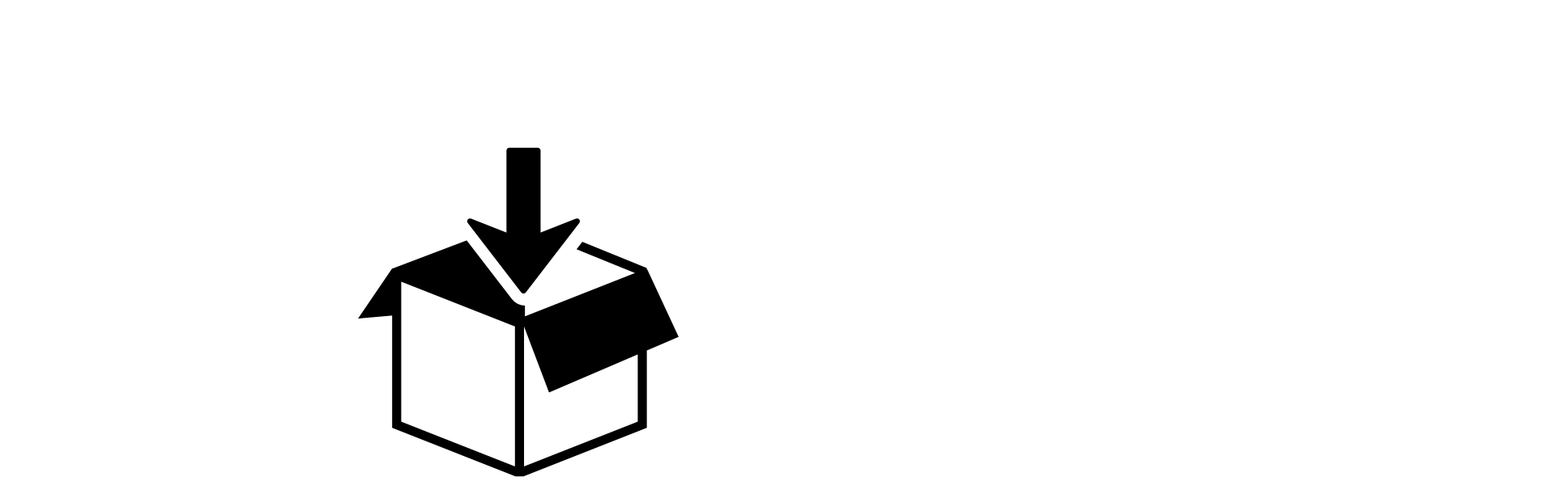
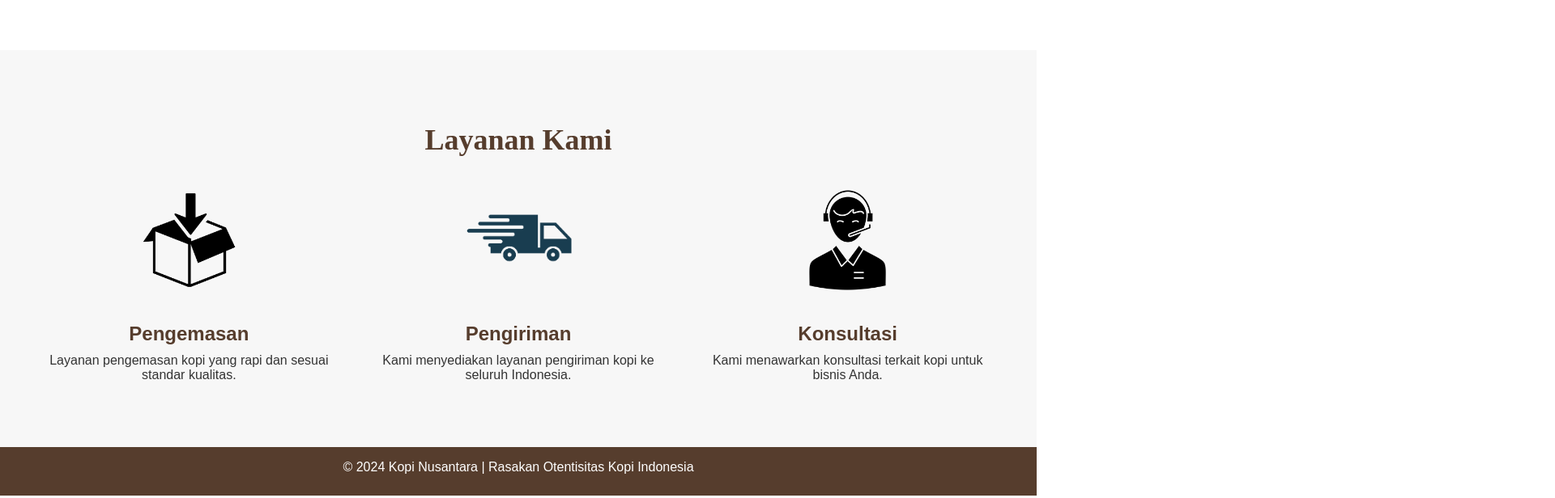
Before and after one commit to Nopitrasari29/modul1-pemweb, a plain HTML site: page index.html in a window 1280 px wide. Shown: the part 800-1416 px from the top of the page at 81% size, 1920 px wide, since content can reach past the window. Drawn offline with Linux system fonts and the light colour scheme.

Commit message:
styles.css - revisi layanan

```diff
--- a/styles.css
+++ b/styles.css
@@ -22,7 +22,6 @@ footer {
     position: relative;
     width: 100%;
     bottom: 0;
-    margin-top: 2rem; /* Gunakan rem untuk unit yang responsif */
     display: flex; /* Menggunakan flexbox */
     flex-direction: column; /* Mengatur elemen dalam kolom */
     align-items: center; /* Mengatur konten agar berada di tengah */
@@ -127,25 +126,50 @@ header p {
     margin-bottom: 30px;
 }
 
-.services {
-    background-color: #fce380;
-    border-radius: 10px;
-    box-shadow: 0 4px 15px rgba(0, 0, 0, 0.1);
-    padding: 20px;
-    max-width: 600px;
-    margin: 20px auto;
+.layanan-kami {
     text-align: center;
-    color: #1d140f;
-}
+    padding: 50px 30px;
+    background-color: rgba(245, 245, 245, 0.8);
+  }
 
-.services > h2 {
-    padding: 15px;
-    margin-bottom: 15px;
-}
+  .layanan-kami h2 {
+    font-size: 36px;
+    color: #563d2d;
+    margin-bottom: 30px;
+    font-family: 'Playfair Display', serif;
+  }
 
-.services > p {
-    margin-bottom: 15px;
-}
+  .layanan-container {
+    display: flex;
+    justify-content: space-around;
+    flex-wrap: wrap;
+  }
+
+  .layanan-item {
+    width: 30%;
+    text-align: center;
+    margin-bottom: 20px;
+  }
+
+  .layanan-item img {
+    width: 40%;
+    height: auto;
+    border-radius: 8px;
+  }
+
+  .layanan-item h3 {
+    font-size: 24px;
+    margin-top: 15px;
+    color: #563d2d;
+    font-family: 'Montserrat', sans-serif;
+    padding: 10px;
+  }
+
+  .layanan-item p {
+    font-size: 16px;
+    color: #333;
+    font-family: 'Montserrat', sans-serif;
+  }
 
 .products {
     padding: 100px;
```
